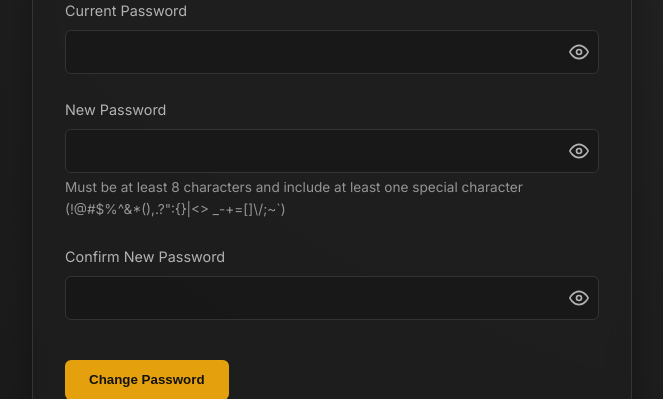
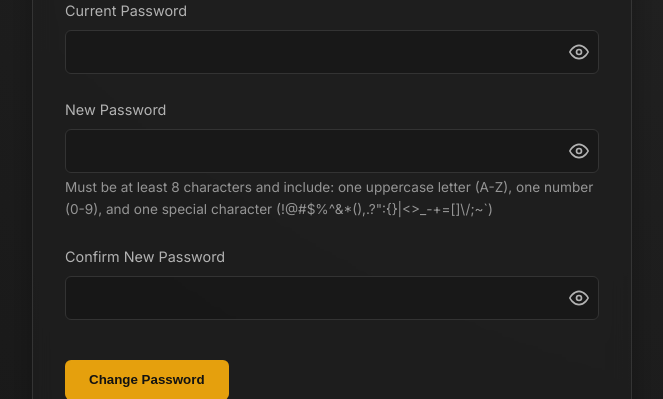
Before and after one commit to Pantanet96/Plex-User-Manager, a Flask app: page /settings in a window 1280 px wide. Shown: the part 900-1299 px from the top of the page, without its empty margins (308-971 px from the left). Run offline with Flask 3, Linux system fonts and the light colour scheme; the visitor is signed in with stand-in values (Sample User, id 1); data that the repository does not hold is empty; parts of the project's set-up code (start-up, migrations or seed data) failed here and were passed over.

Commit message:
feat: Enhance password security with uppercase and number requirements
- Updated password validation to require:
  * Minimum 8 characters
  * At least one uppercase letter (A-Z)
  * At least one number (0-9)
  * At least one special character
- Enhanced server-side validation in validate_password()
- Updated client-side HTML5 pattern for immediate feedback
- Updated README.md with complete password requirements
- Improved help text in settings page for clarity

```diff
--- a/app.py
+++ b/app.py
@@ -216,6 +216,8 @@ def validate_password(password):
     """
     Validate password meets security requirements:
     - At least 8 characters
+    - At least one uppercase letter
+    - At least one number
     - At least one special character
     Returns (is_valid, error_message)
     """
@@ -223,6 +225,14 @@ def validate_password(password):
 
     if len(password) < 8:
         return False, 'Password must be at least 8 characters long'
+
+    # Check for at least one uppercase letter
+    if not re.search(r'[A-Z]', password):
+        return False, 'Password must contain at least one uppercase letter'
+
+    # Check for at least one number
+    if not re.search(r'[0-9]', password):
+        return False, 'Password must contain at least one number'
 
     # Check for at least one special character
     special_chars = r'[!@#$%^&*(),.?":{}|<>_\-+=\[\]\\\/;~`]'
--- a/templates/settings.html
+++ b/templates/settings.html
@@ -96,8 +96,9 @@
             <label for="new_password">New Password</label>
             <div class="password-wrapper">
                 <input type="password" id="new_password" name="new_password" minlength="8"
-                    pattern="^(?=.*[!@#$%^&*(),.?&quot;:{}|<>_\-+=\[\]\\\/;~`]).{8,}$"
-                    title="Password must be at least 8 characters and contain at least one special character" required>
+                    pattern="^(?=.*[A-Z])(?=.*[0-9])(?=.*[!@#$%^&*(),.?&quot;:{}|<>_\-+=\[\]\\\/;~`]).{8,}$"
+                    title="Password must be at least 8 characters and contain at least one uppercase letter, one number, and one special character"
+                    required>
                 <button type="button" class="btn-toggle-password" onclick="togglePassword('new_password')">
                     <svg xmlns="http://www.w3.org/2000/svg" width="20" height="20" viewBox="0 0 24 24" fill="none"
                         stroke="currentColor" stroke-width="2" stroke-linecap="round" stroke-linejoin="round">
@@ -107,8 +108,8 @@
                 </button>
             </div>
             <p class="scheduler-help-text">
-                Must be at least 8 characters and include at least one special character (!@#$%^&*(),.?":{}|<>
-                    _-+=[]\/;~`)
+                Must be at least 8 characters and include: one uppercase letter (A-Z), one number (0-9), and one special
+                character (!@#$%^&*(),.?":{}|<>_-+=[]\/;~`)
             </p>
         </div>
         <div class="form-group">
```
Also changed, not shown: README.md.
